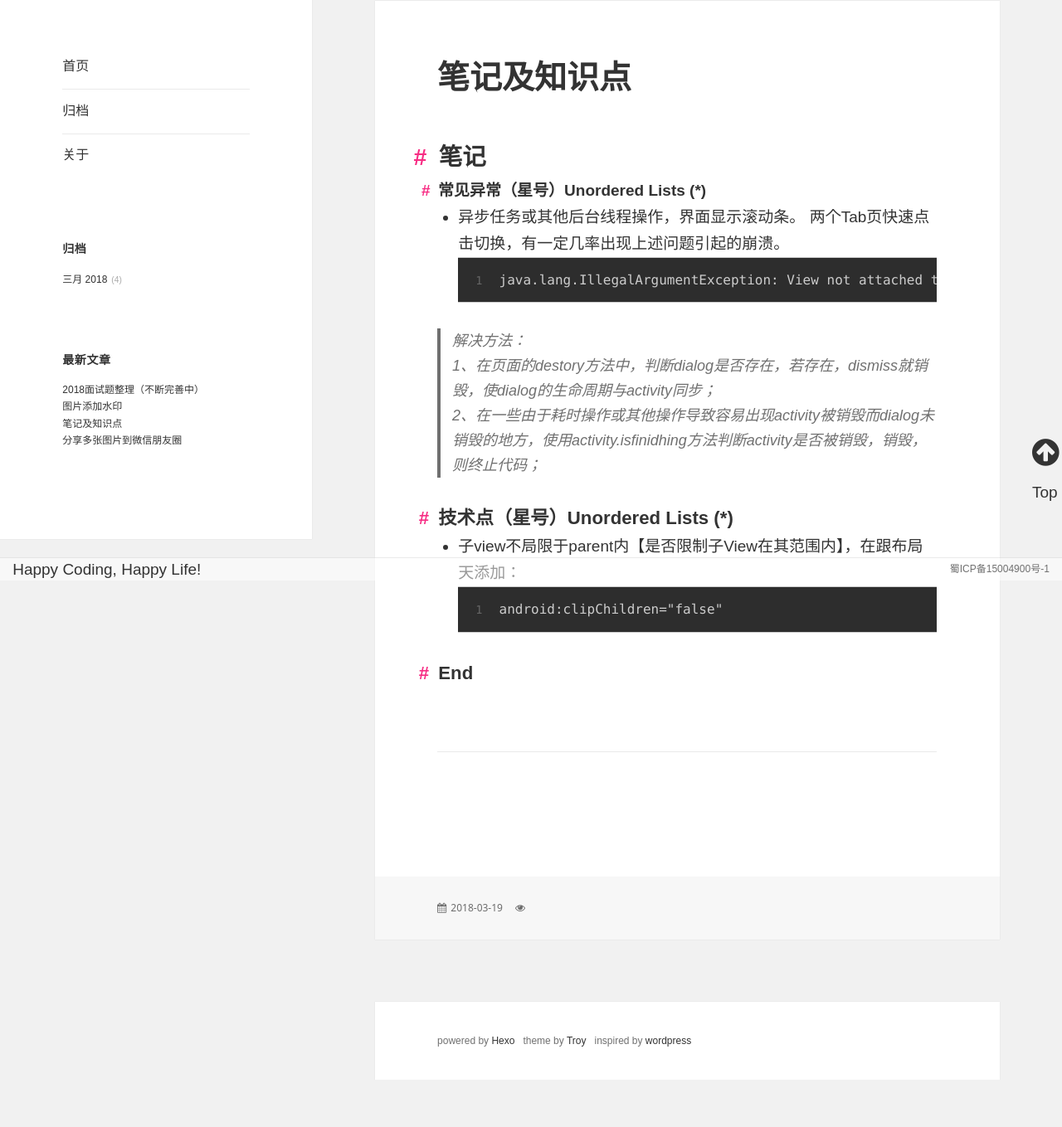
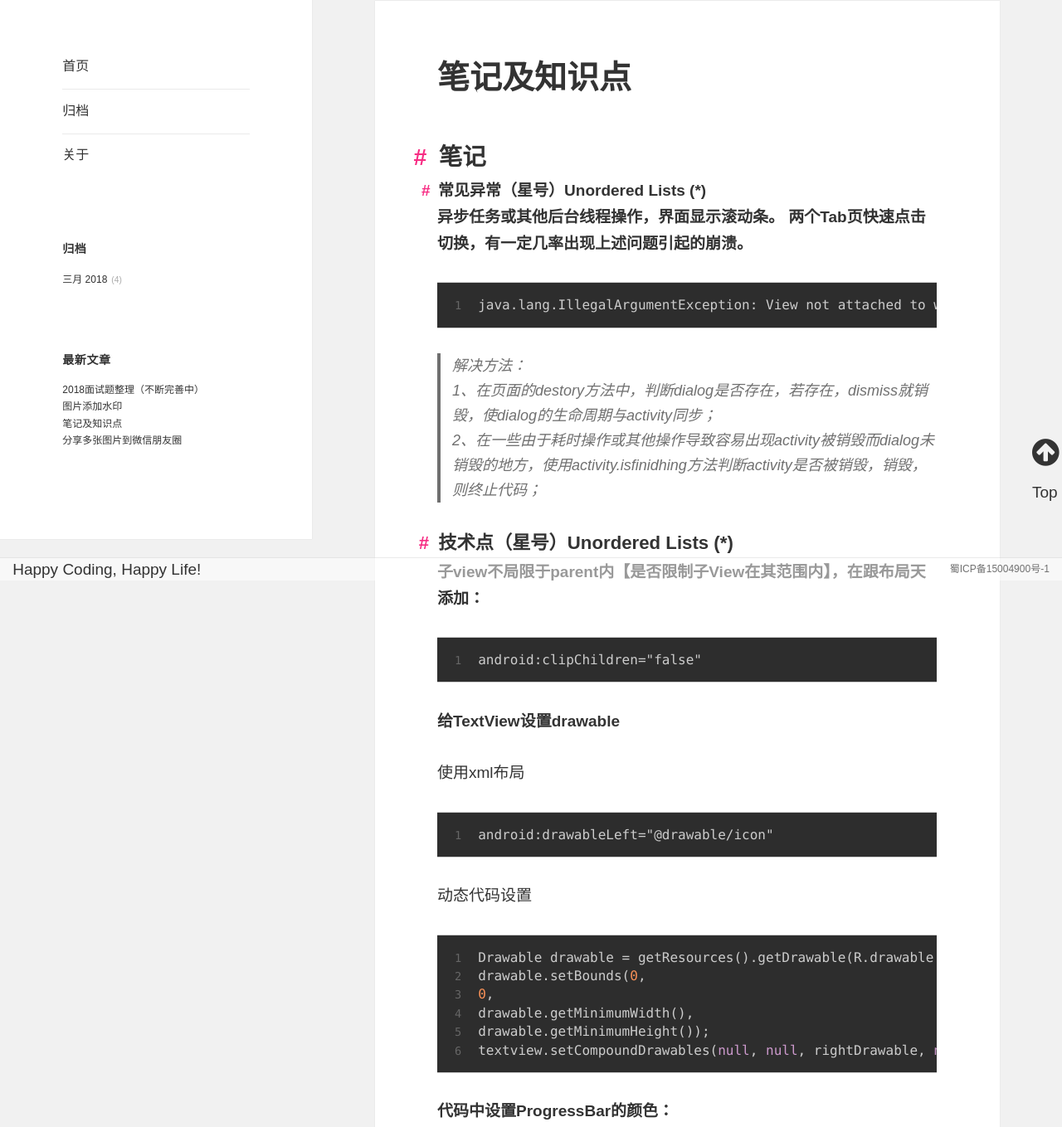
Before and after one commit to siyujie/siyujie.github.io, a plain HTML site: page 2018/03/19/笔记/index.html in a window 1280 px wide. Shown: the part 150-1509 px from the top of the page at 83% size. Before the commit the page ends 1452 px from the top, so only its background shows below. Drawn offline with Linux system fonts and the light colour scheme; a script that the page names is missing.

Commit message:
Site updated: 2018-04-20 09:40:18

```diff
--- a/2018/03/19/笔记/index.html
+++ b/2018/03/19/笔记/index.html
@@ -92,17 +92,15 @@
 		<!-- .entry-header -->
 		<div class="entry-content">
 
-				<h2 id="笔记"><a href="#笔记" class="headerlink" title="笔记"></a>笔记</h2><h4 id="常见异常（星号）Unordered-Lists"><a href="#常见异常（星号）Unordered-Lists" class="headerlink" title="常见异常（星号）Unordered Lists (*)"></a>常见异常（星号）Unordered Lists (*)</h4><ul>
-<li>异步任务或其他后台线程操作，界面显示滚动条。 两个Tab页快速点击切换，有一定几率出现上述问题引起的崩溃。<figure class="highlight java"><table><tr><td class="gutter"><pre><div class="line">1</div></pre></td><td class="code"><pre><div class="line">java.lang.IllegalArgumentException: View not attached to window manager</div></pre></td></tr></table></figure>
-</li>
-</ul>
+				<h2 id="笔记"><a href="#笔记" class="headerlink" title="笔记"></a>笔记</h2><h4 id="常见异常（星号）Unordered-Lists"><a href="#常见异常（星号）Unordered-Lists" class="headerlink" title="常见异常（星号）Unordered Lists (*)"></a>常见异常（星号）Unordered Lists (*)</h4><p><strong>异步任务或其他后台线程操作，界面显示滚动条。 两个Tab页快速点击切换，有一定几率出现上述问题引起的崩溃。</strong><br><figure class="highlight java"><table><tr><td class="gutter"><pre><div class="line">1</div></pre></td><td class="code"><pre><div class="line">java.lang.IllegalArgumentException: View not attached to window manager</div></pre></td></tr></table></figure></p>
 <blockquote>
 <p>解决方法：<br>1、在页面的destory方法中，判断dialog是否存在，若存在，dismiss就销毁，使dialog的生命周期与activity同步；<br>2、在一些由于耗时操作或其他操作导致容易出现activity被销毁而dialog未销毁的地方，使用activity.isfinidhing方法判断activity是否被销毁，销毁，则终止代码；</p>
 </blockquote>
-<h3 id="技术点（星号）Unordered-Lists"><a href="#技术点（星号）Unordered-Lists" class="headerlink" title="技术点（星号）Unordered Lists (*)"></a>技术点（星号）Unordered Lists (*)</h3><ul>
-<li>子view不局限于parent内【是否限制子View在其范围内】，在跟布局天添加：<figure class="highlight xml"><table><tr><td class="gutter"><pre><div class="line">1</div></pre></td><td class="code"><pre><div class="line">android:clipChildren="false"</div></pre></td></tr></table></figure>
-</li>
-</ul>
+<h3 id="技术点（星号）Unordered-Lists"><a href="#技术点（星号）Unordered-Lists" class="headerlink" title="技术点（星号）Unordered Lists (*)"></a>技术点（星号）Unordered Lists (*)</h3><p> <strong>子view不局限于parent内【是否限制子View在其范围内】，在跟布局天添加：</strong><br><figure class="highlight xml"><table><tr><td class="gutter"><pre><div class="line">1</div></pre></td><td class="code"><pre><div class="line">android:clipChildren="false"</div></pre></td></tr></table></figure></p>
+<p> <strong>给TextView设置drawable</strong></p>
+<p> 使用xml布局<br> <figure class="highlight xml"><table><tr><td class="gutter"><pre><div class="line">1</div></pre></td><td class="code"><pre><div class="line">android:drawableLeft="@drawable/icon"</div></pre></td></tr></table></figure></p>
+<p> 动态代码设置<br><figure class="highlight java"><table><tr><td class="gutter"><pre><div class="line">1</div><div class="line">2</div><div class="line">3</div><div class="line">4</div><div class="line">5</div><div class="line">6</div></pre></td><td class="code"><pre><div class="line">Drawable drawable = getResources().getDrawable(R.drawable.icon_new);  </div><div class="line">drawable.setBounds(<span class="number">0</span>,</div><div class="line">                                  <span class="number">0</span>,</div><div class="line">                                  drawable.getMinimumWidth(),</div><div class="line">                                  drawable.getMinimumHeight());</div><div class="line"> textview.setCompoundDrawables(<span class="keyword">null</span>, <span class="keyword">null</span>, rightDrawable, <span class="keyword">null</span>);</div></pre></td></tr></table></figure></p>
+<p> <strong>代码中设置ProgressBar的颜色：</strong><br><figure class="highlight java"><table><tr><td class="gutter"><pre><div class="line">1</div><div class="line">2</div><div class="line">3</div><div class="line">4</div><div class="line">5</div><div class="line">6</div></pre></td><td class="code"><pre><div class="line">ClipDrawable drawable = <span class="keyword">new</span> ClipDrawable(<span class="keyword">new</span> ColorDrawable(color), Gravity.LEFT,  ClipDrawable.HORIZONTAL);</div><div class="line"><span class="comment">//须先设置到progressbar上再设置level， 告诉这个drawable有多宽，level才能生效</span></div><div class="line">progressBar.setProgressDrawable(drawable);</div><div class="line">drawable.setLevel(progress * <span class="number">100</span>);</div><div class="line">progressBar.setProgressDrawable(drawable);</div><div class="line">progressBar.setProgress(progress);</div></pre></td></tr></table></figure></p>
 <h3 id="End"><a href="#End" class="headerlink" title="End"></a>End</h3>
 
 		</div><!-- .entry-content -->
```
Also changed, not shown: index.html (+6 -8 lines).
